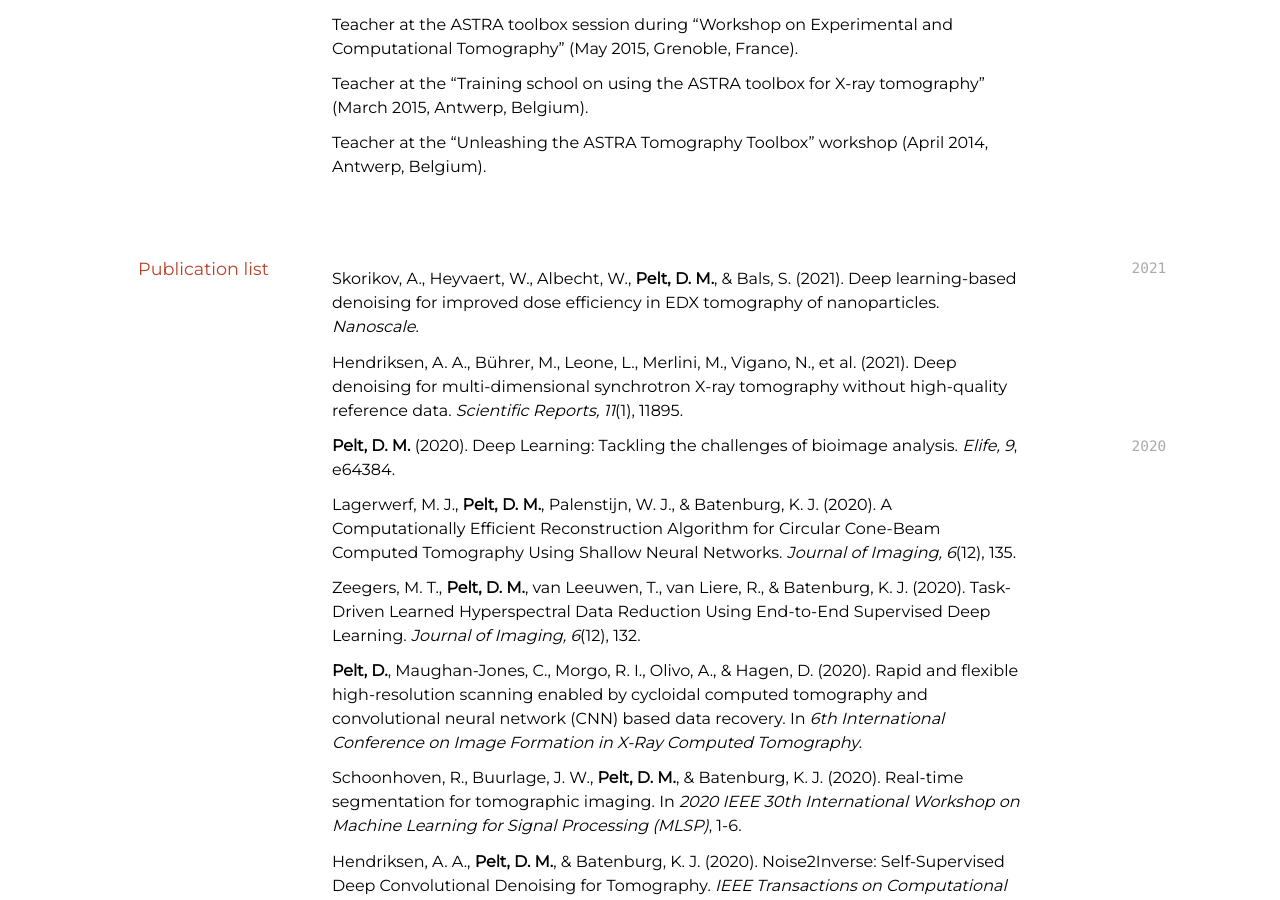
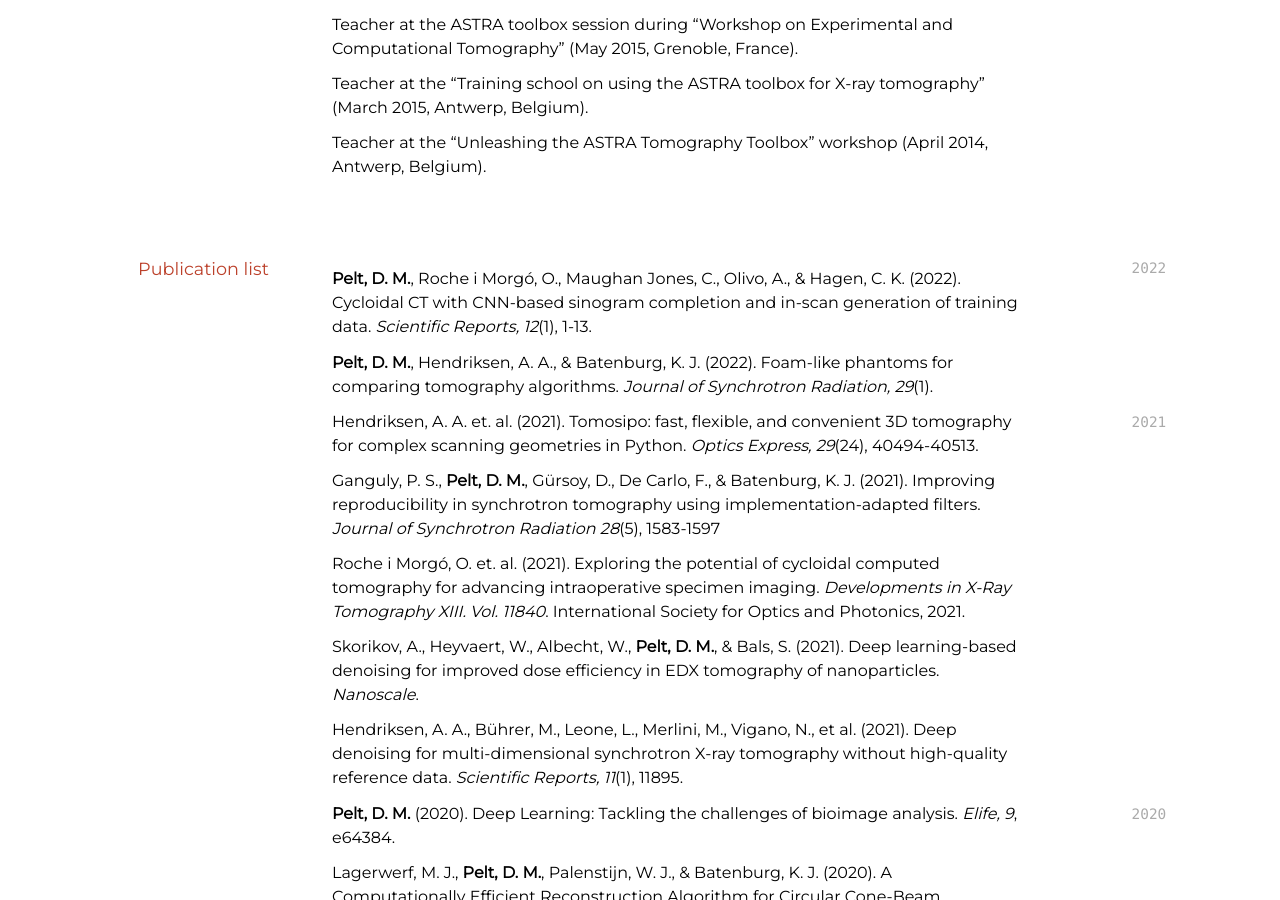
Before and after one commit to dmpelt/dmpelt.github.com, a Jekyll site: the page built from cv.md, in a window 1280 px wide and 900 px high, scrolled down 4487 px. Built offline with Jekyll 4.4.1, drawn with Linux system fonts in a browser that asks for light colours.

Commit message:
Update cv.md

```diff
--- a/cv.md
+++ b/cv.md
@@ -225,7 +225,20 @@ Teacher at the "Unleashing the ASTRA Tomography Toolbox" workshop (April 2014, A
 
 ## Publication list
 
+`2022`
+
+__Pelt, D. M.__, Roche i Morgó, O., Maughan Jones, C., Olivo, A., & Hagen, C. K. (2022). Cycloidal CT with CNN-based sinogram completion and in-scan generation of training data. *Scientific Reports, 12*(1), 1-13.
+
+__Pelt, D. M.__, Hendriksen, A. A., & Batenburg, K. J. (2022). Foam-like phantoms for comparing tomography algorithms. *Journal of Synchrotron Radiation, 29*(1).
+
 `2021`
+
+Hendriksen, A. A. et. al. (2021). Tomosipo: fast, flexible, and convenient 3D tomography for complex scanning geometries in Python. *Optics Express, 29*(24), 40494-40513.
+
+Ganguly, P. S., __Pelt, D. M.__, Gürsoy, D., De Carlo, F., & Batenburg, K. J. (2021). Improving reproducibility in synchrotron tomography using implementation-adapted filters. *Journal of Synchrotron Radiation 28*(5), 1583-1597
+
+Roche i Morgó, O. et. al. (2021). Exploring the potential of cycloidal computed tomography for advancing intraoperative specimen imaging. *Developments in X-Ray Tomography XIII. Vol. 11840*. International Society for Optics and Photonics, 2021.
+
 
 Skorikov, A., Heyvaert, W., Albecht, W., __Pelt, D. M.__, & Bals, S. (2021). Deep learning-based denoising for improved dose efficiency in EDX tomography of nanoparticles. *Nanoscale*.
 
```
